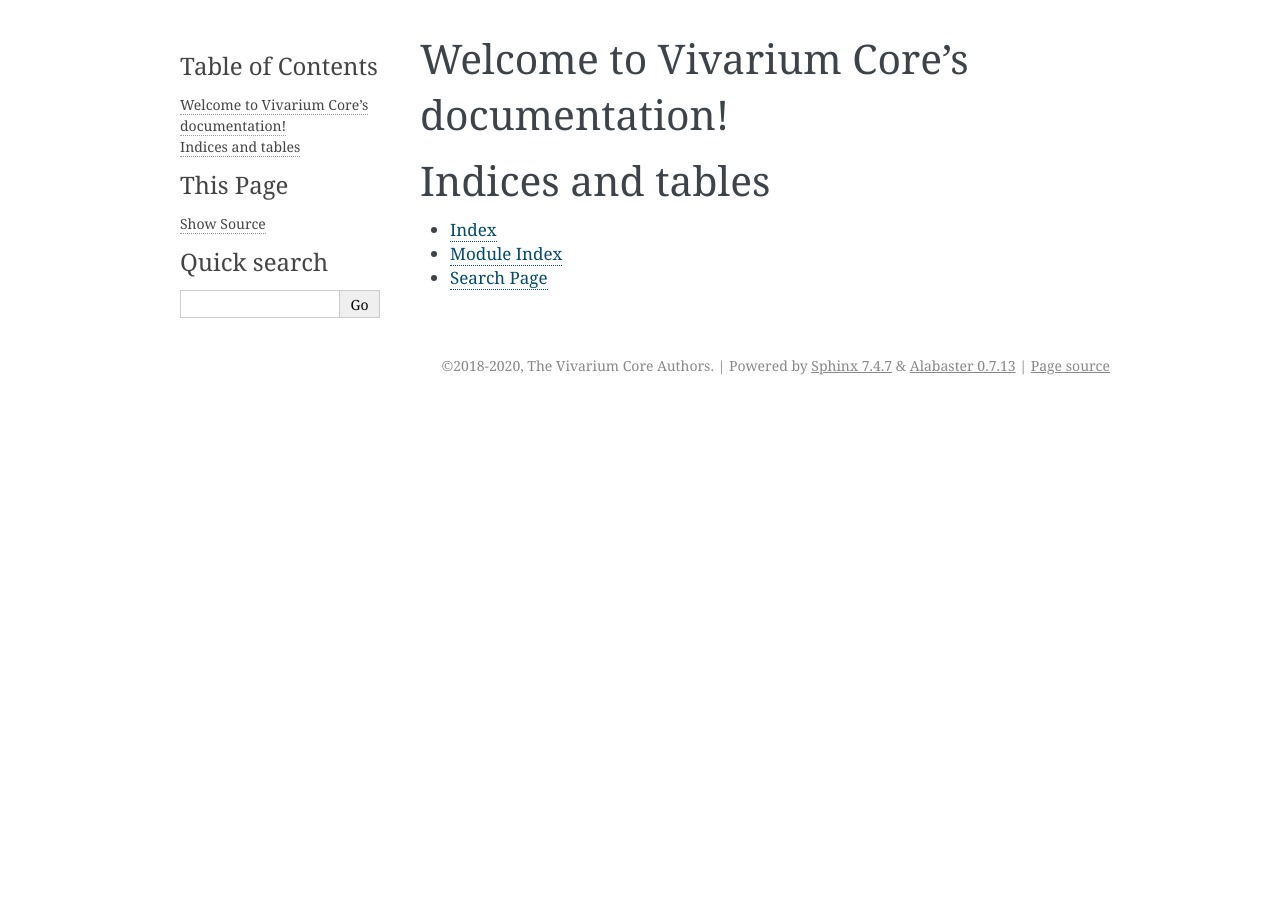
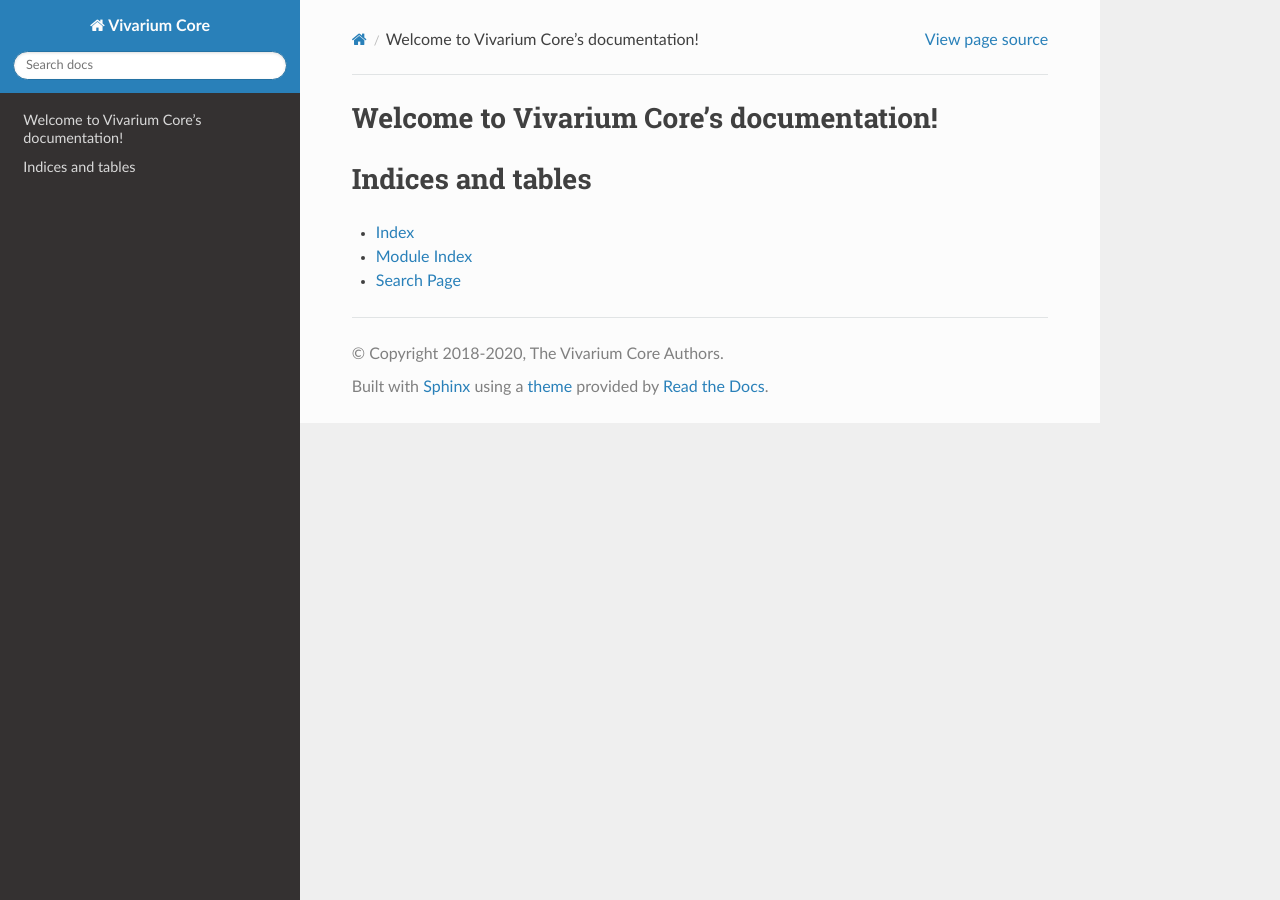
Before and after one commit to vivarium-collective/vivarium-core, a Sphinx documentation site: the page built from doc/index.rst, in a window 1280 px wide. Built offline with Sphinx 7.4.7 and the Read the Docs theme 2.0.0, drawn with Linux system fonts in a browser that asks for light colours.

Commit message:
Use RTD theme

```diff
--- a/doc/conf.py
+++ b/doc/conf.py
@@ -31,6 +31,7 @@ release = 'v0.0.12'
 # extensions coming with Sphinx (named 'sphinx.ext.*') or your custom
 # ones.
 extensions = [
+    'sphinx_rtd_theme',
 ]
 
 # Add any paths that contain templates here, relative to this directory.
@@ -39,7 +40,7 @@ templates_path = ['_templates']
 # List of patterns, relative to source directory, that match files and
 # directories to ignore when looking for source files.
 # This pattern also affects html_static_path and html_extra_path.
-exclude_patterns = ['_build', 'Thumbs.db', '.DS_Store']
+exclude_patterns = ['_build', 'Thumbs.db', '.DS_Store', 'venv']
 
 
 # -- Options for HTML output -------------------------------------------------
@@ -47,7 +48,7 @@ exclude_patterns = ['_build', 'Thumbs.db', '.DS_Store']
 # The theme to use for HTML and HTML Help pages.  See the documentation for
 # a list of builtin themes.
 #
-html_theme = 'alabaster'
+html_theme = 'sphinx_rtd_theme'
 
 # Add any paths that contain custom static files (such as style sheets) here,
 # relative to this directory. They are copied after the builtin static files,
```
